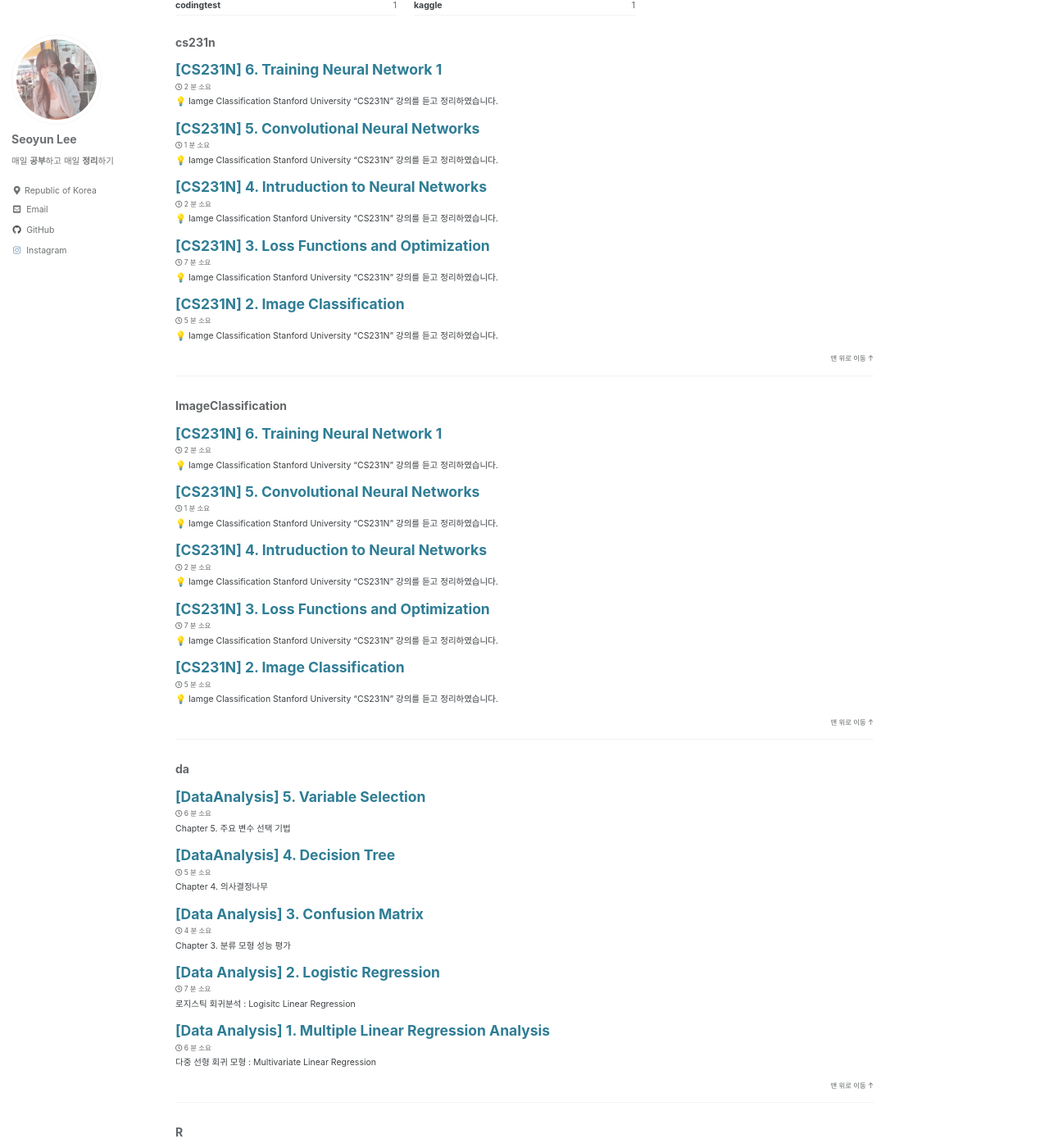
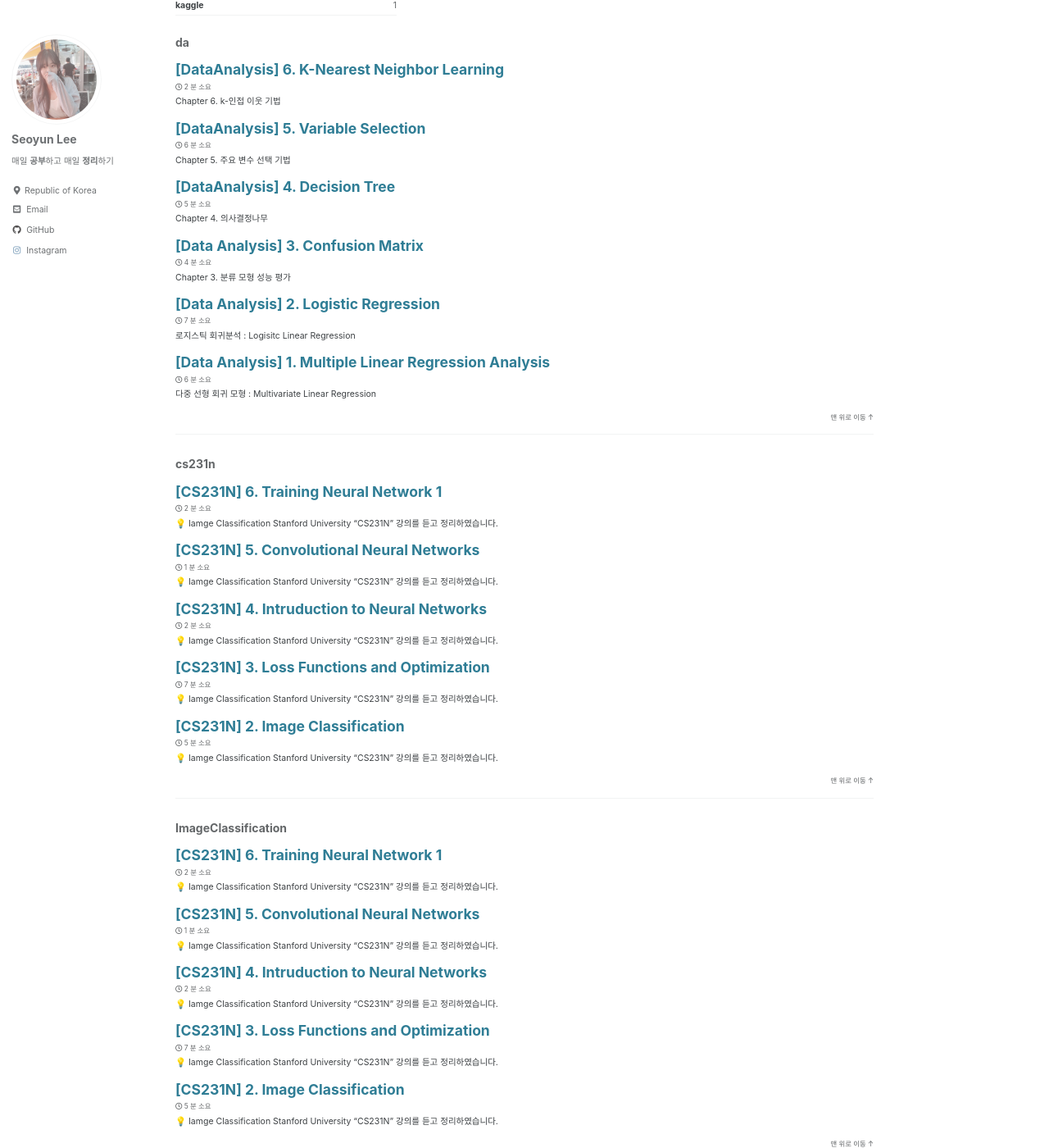
Before and after one commit to seoyun2/seoyun2.github.io, a Jekyll site: the page built from _pages/category-archive.md, in a window 1280 px wide and 1400 px high, scrolled down 417 px. Shown: the whole window at 82% size. Built offline with Jekyll 4.4.1, drawn with Linux system fonts in a browser that asks for light colours; cached includes are drawn as plain includes; some of the changed lines change nothing that is shown; some of the changed text lies outside the part shown.

Commit message:
Update 2023-01-23-K-nearest-regression.md

```diff
--- a/_posts/2023-01-23-K-nearest-regression.md
+++ b/_posts/2023-01-23-K-nearest-regression.md
@@ -1,8 +1,7 @@
 ---
 title: "[DataAnalysis] 6. K-Nearest Neighbor Learning"
 categories:
-  - DataAnalysis
-  - K-NearestNeighborLearning
+  - da
 tags:
   - Data Analysis
   - K-Nearest Neighbor Learning
```
